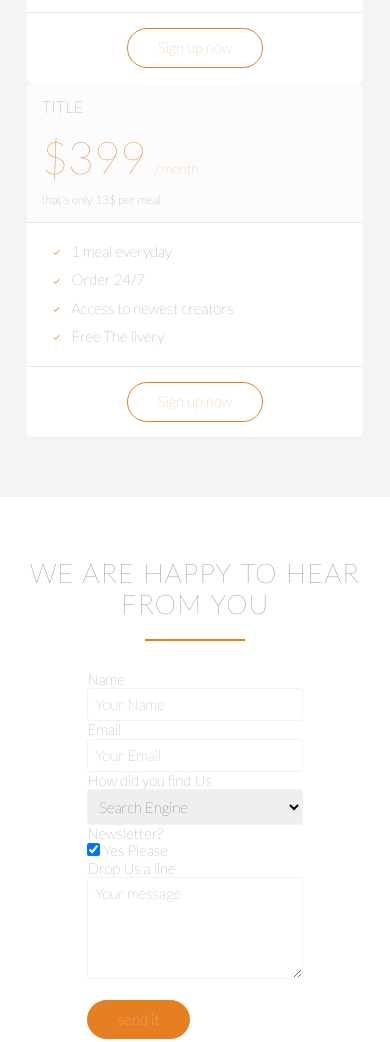
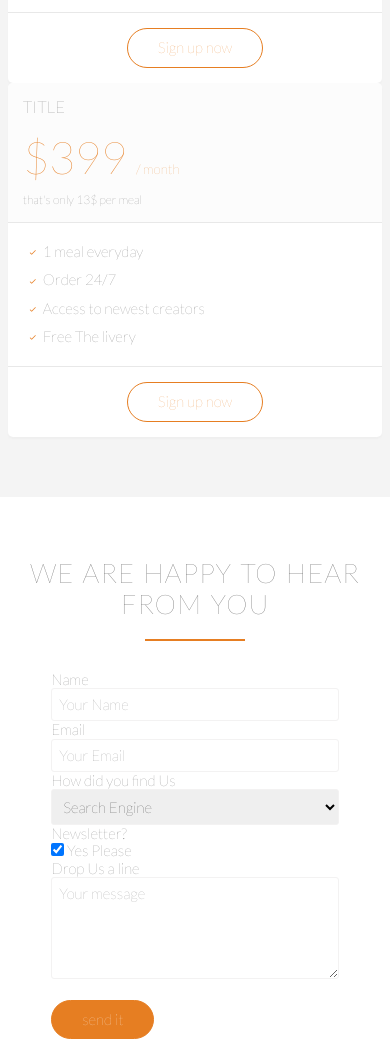
Before and after one commit to jonathan1965/The-killer, a plain HTML site: page index.html in a window 390 px wide. Shown: the part 6233-7275 px from the top of the page. Drawn offline with Linux system fonts and the light colour scheme; files whose address does not match are found by name.

Commit message:
make it better

```diff
--- a/resources/css/queries.css
+++ b/resources/css/queries.css
@@ -39,6 +39,17 @@
 
       .app-screen{ width: 50%}
 
+      .small-icon{width: 20px;}
+      .city-feature{font-size: 90%;}
+
+      .plan-box {
+        width: 100%;
+        margin-left: 0%;
+      }
+      .plan-price{font-size: 300%;}
+      .contact-form{width: 80%;}
+
+
   }
 
 
--- a/resources/css/style.css
+++ b/resources/css/style.css
@@ -14,7 +14,7 @@ html{
     color: #555;
     font-family: 'lato','Arial',sans-serif;
     font-size: 20px;
-    font-weight: 700px;
+    font-weight: 00px !important;
     text-rendering: optimizeLegibility;
 
 }
@@ -353,6 +353,7 @@ header {
   height: 50px;
   width: auto;
   margin-right: 10px;
+
 }
 /* ******************** */
 /*        Cities        */
@@ -421,8 +422,8 @@ cite img{
     background-color: #f4f4f4;
 
 }
-
-.plan-box{
+.plan-box
+{
     background-color: #fff;
     border-radius: 5px ;
     width: 90%;
```
